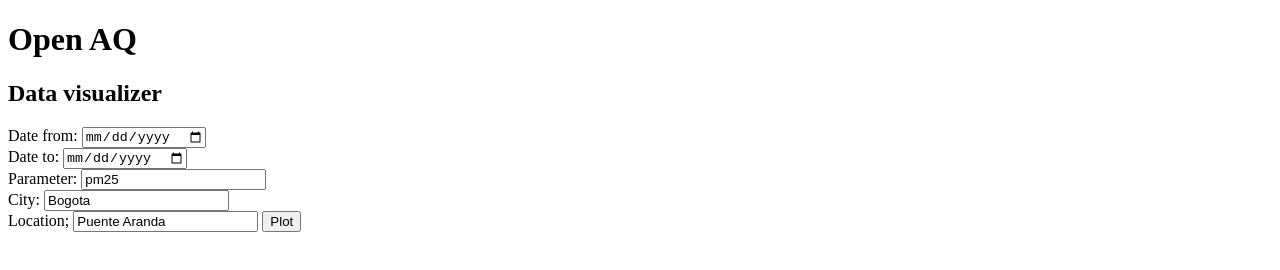
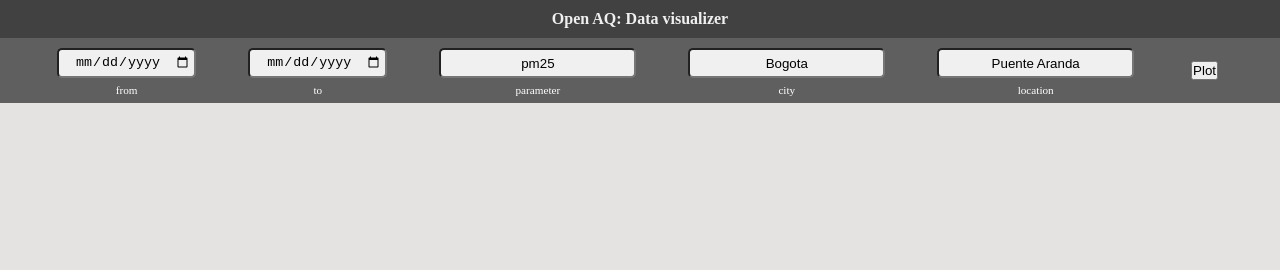
Before and after one commit to 543N2/openaq-api, a plain HTML site: page index.html in a window 1280 px wide. Drawn offline with nearby package versions, Linux system fonts and the light colour scheme.

Commit message:
Styles added

```diff
--- a/app.js
+++ b/app.js
@@ -21,7 +21,7 @@ function plot(labels, data) {
     // var ctx = document.getElementById('myChart').getContext('2d')
     canvas = document.createElement("CANVAS")
     var ctx = canvas.getContext('2d')
-    canvas.setAttribute('id', 'myChart')
+    canvas.setAttribute('id', 'myChart', 'class', 'canvas', 'style', 'margin:0;')
     document.body.appendChild(canvas)
 
     var myChart = new Chart(ctx, {
--- a/index.html
+++ b/index.html
@@ -4,30 +4,44 @@
     <meta charset="UTF-8" />
     <meta http-equiv="X-UA-Compatible" content="IE=edge" />
     <meta name="viewport" content="width=device-width, initial-scale=1.0" />
+    <link rel="stylesheet" href="styles.css" />
     <title>Open AQ - API</title>
   </head>
   <body>
-    <h1>Open AQ</h1>
-    <h2>Data visualizer</h2>
-    <form action="">
-      <label for="date_from">Date from:</label>
-      <input id="date_from" type="date" />
-      <br />
-      <label for="date_to">Date to:</label>
-      <input id="date_to" type="date" />
-      <br />
-      <label for="parameter">Parameter:</label>
-      <input id="parameter" type="text" value="pm25" />
-      <br />
-      <label for="city">City:</label>
-      <input id="city" type="text" value="Bogota" />
-      <br />
-      <label for="location">Location;</label>
-      <input id="location" type="text" value="Puente Aranda" />
-
-      <button id="button_plot" type="button">Plot</button>
-
-    </form>
+    <header class="header">
+      <span class="title">Open AQ: Data visualizer</span>
+    </header>
+    <section class="inputs_bar">
+      <div class="input_item_container">
+        <input class="input_item" id="date_from" type="date" />
+        <label for="date_from">from</label>
+      </div>
+      <div class="input_item_container">
+        <input class="input_item" id="date_to" type="date" />
+        <label for="date_to">to</label>
+      </div>
+      <div class="input_item_container">
+        <input class="input_item" id="parameter" type="text" value="pm25" />
+        <label for="parameter">parameter</label>
+      </div>
+      <div class="input_item_container">
+        <input class="input_item" id="city" type="text" value="Bogota" />
+        <label for="city">city</label>
+      </div>
+      <div class="input_item_container">
+        <input
+          class="input_item"
+          id="location"
+          type="text"
+          value="Puente Aranda"
+        />
+        <label for="location">location</label>
+      </div>
+        <button id="button_plot" class="input_button" type="button">
+          Plot
+        </button>
+      </div>
+    </section>
 
     <!-- <canvas id="myChart" width="400" height="100"></canvas> -->
 
--- /dev/null
+++ b/styles.css
@@ -0,0 +1,61 @@
+* {
+  margin: 0;
+  padding: 0;
+  box-sizing: content-box;
+}
+
+body {
+  background-color: rgb(229, 226, 226);
+}
+
+.header {
+  display: flex;
+  align-items: center;
+  justify-content: center;
+  padding: 10px 0 10px 0;
+  margin: 0 0 0 0;
+  text-align: center;
+  background-color: rgb(65, 65, 65);
+  color: rgb(240, 240, 240);
+}
+
+.title {
+  font-weight: bold;
+}
+
+.inputs_bar {
+  padding: 7px 0 7px 0;
+  background-color: rgb(95, 95, 95);
+  display: flex;
+  align-items: center;
+  justify-content: space-evenly;
+}
+
+.input_item_container {
+  display: flex;
+  flex-direction: column;
+  align-items: center;
+}
+
+.input_item {
+  background-color: rgb(240, 240, 240);
+  height: 20px;
+  width: 100%;
+  text-align: center;
+  margin: 3px 0;
+  padding: 3px;
+  border-radius: 5px;
+}
+
+.button {
+  margin: 0px;
+  height: 100%;
+  width: 100%;
+  border-radius: 50px;
+}
+
+label {
+  font-size: 0.7rem;
+  color: white;
+  margin-top: 3px;
+}
```
